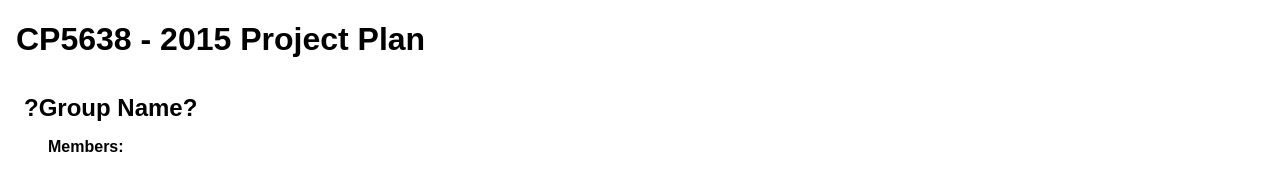
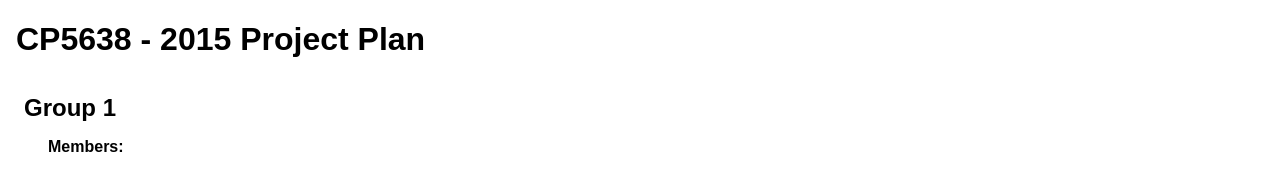
Before and after one commit to hatt1505/TownsvilleMusicWeb, a plain HTML site: page plan.html in a window 1280 px wide. Shown: the top 169 px of the page. Drawn offline with Linux system fonts and the light colour scheme.

Commit message:
add group name

```diff
--- a/plan.html
+++ b/plan.html
@@ -12,7 +12,7 @@
 
 <body>
 <h1>CP5638 - 2015 Project Plan</h1>
-<h2>?Group Name?</h2>
+<h2>Group 1</h2>
 <p><strong>Members:</strong> </p>
 <p>Tran Thu Ha - jc448750</p>
 <p>Arushi - jc480381</p>
```
